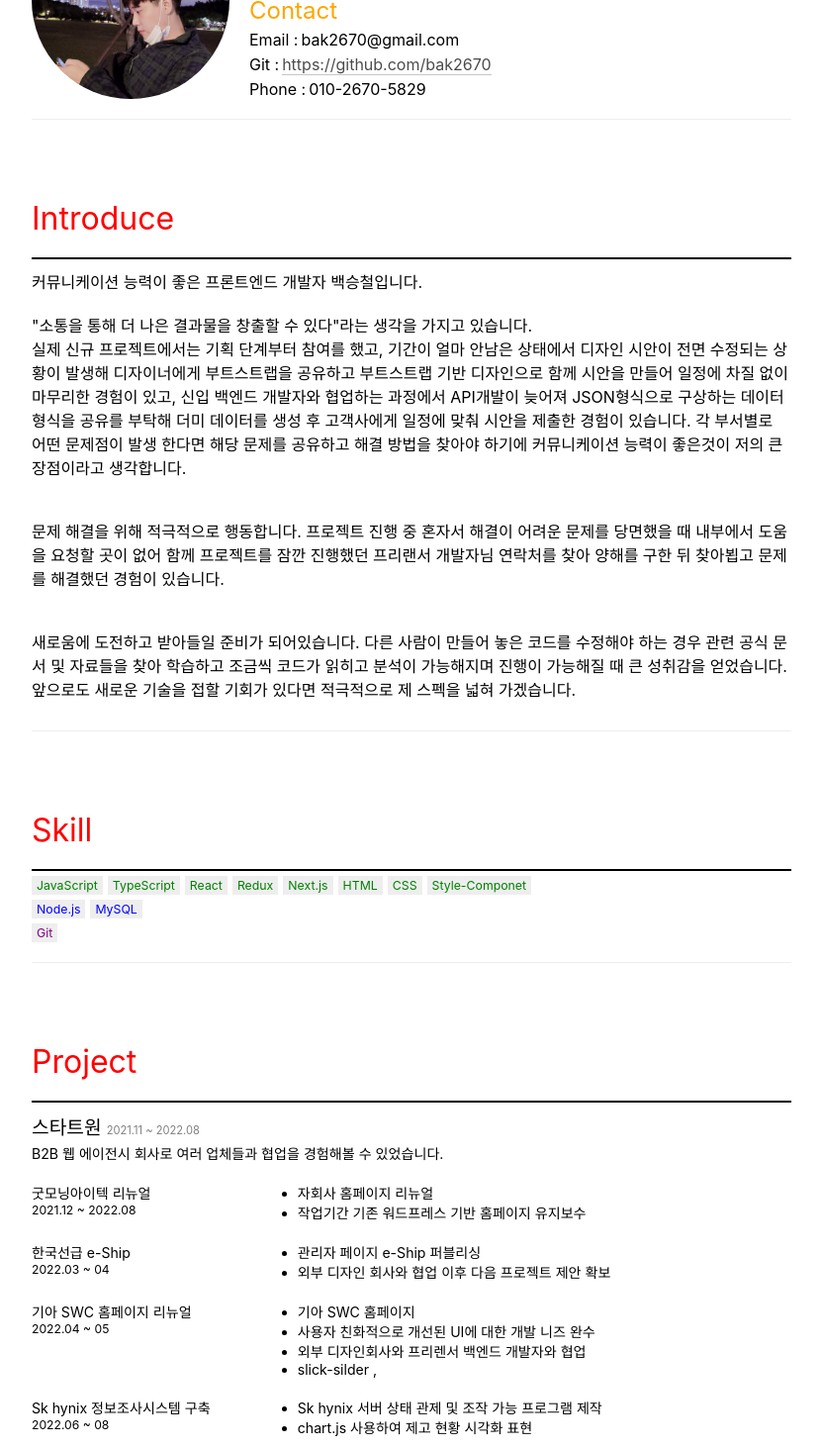
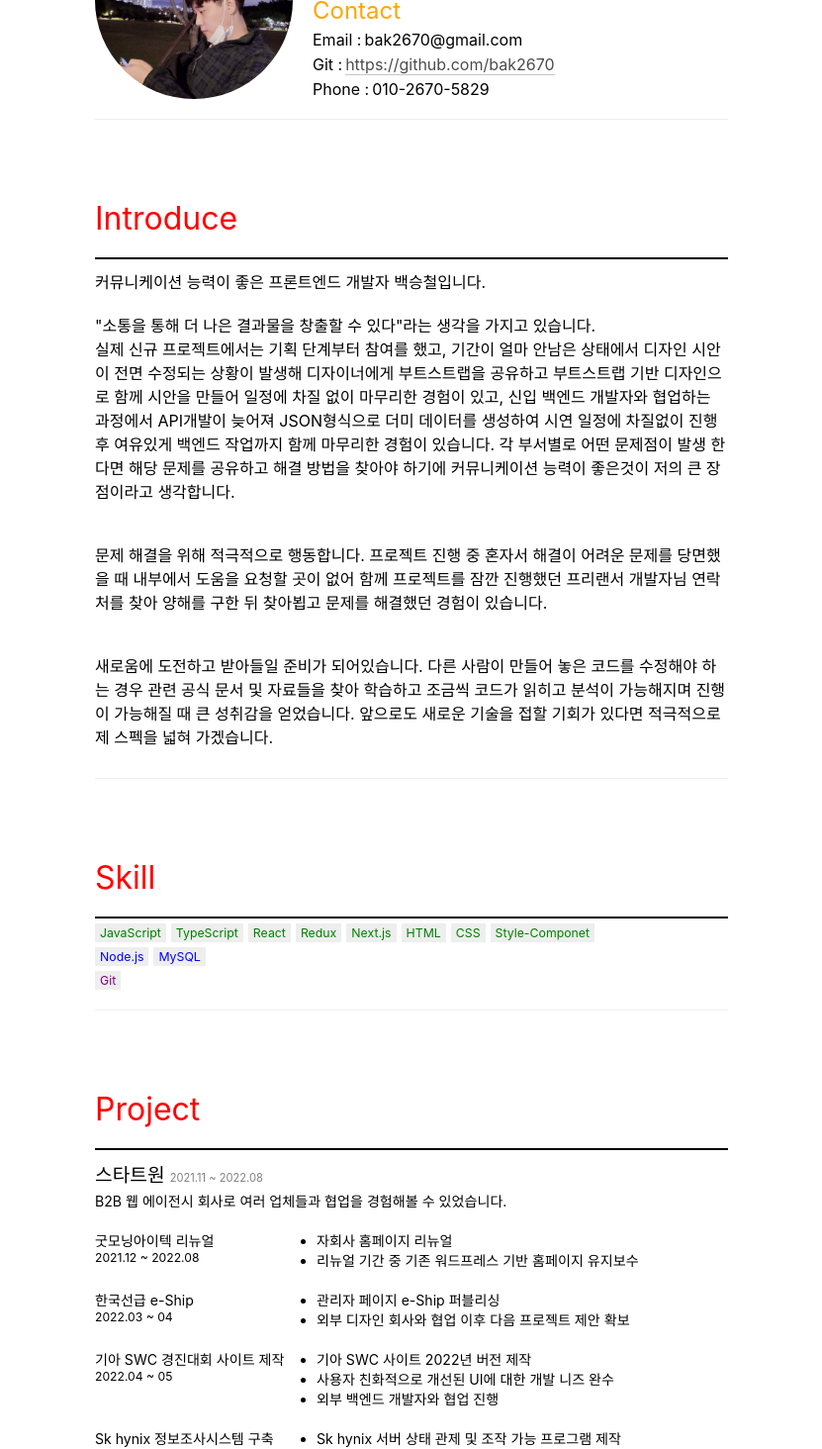
Before and after one commit to bak2670/newportfolio, a React (Create React App) app: page / in a window 1280 px wide. Shown: the part 180-1644 px from the top of the page at 99% size, without its empty margins (224-1055 px from the left). Built offline with nearby package versions, Linux system fonts and the light colour scheme.

Commit message:
텍스트 변경

```diff
--- a/src/component/Intro.tsx
+++ b/src/component/Intro.tsx
@@ -16,10 +16,11 @@ function Intro(){
               커뮤니케이션 능력이 좋은 프론트엔드 개발자 백승철입니다.<br/><br/>
               "소통을 통해 더 나은 결과물을 창출할 수 있다"라는 생각을 가지고 있습니다.<br/>
               실제 신규 프로젝트에서는 기획 단계부터 참여를 했고, 기간이 얼마 안남은 상태에서
-              디자인 시안이 전면 수정되는 상황이 발생해 디자이너에게 부트스트랩을 공유하고 부트스트랩 기반 디자인으로 함께 시안을 만들어
+              디자인 시안이 전면 수정되는 상황이 발생해 디자이너에게 부트스트랩을 공유하고
+              부트스트랩 기반 디자인으로 함께 시안을 만들어
               일정에 차질 없이 마무리한 경험이 있고, 신입 백엔드 개발자와 협업하는 과정에서
-              API개발이 늦어져 JSON형식으로 구상하는 데이터 형식을 공유를 부탁해 더미 데이터를
-              생성 후 고객사에게 일정에 맞춰 시안을 제출한 경험이 있습니다.
+              API개발이 늦어져 JSON형식으로 더미 데이터를 생성하여 시연 일정에 차질없이 진행 후
+              여유있게 백엔드 작업까지 함께 마무리한 경험이 있습니다.
               각 부서별로 어떤 문제점이 발생 한다면 해당 문제를 공유하고 해결 방법을 찾아야 하기에
               커뮤니케이션 능력이 좋은것이 저의 큰 장점이라고 생각합니다.
 
--- a/src/data.json
+++ b/src/data.json
@@ -12,7 +12,7 @@
           "projectdate":"2021.12 ~ 2022.08",
           "projectcontent":[
               "자회사 홈페이지 리뉴얼",
-              "작업기간 기존 워드프레스 기반 홈페이지 유지보수"
+              "리뉴얼 기간 중 기존 워드프레스 기반 홈페이지 유지보수"
           ]
         },
           {
@@ -26,13 +26,12 @@
           },
           {
             "projectid":2,
-            "projectname":"기아 SWC 홈페이지 리뉴얼",
+            "projectname":"기아 SWC 경진대회 사이트 제작",
             "projectdate":"2022.04 ~ 05",
             "projectcontent":[
-                "기아 SWC 홈페이지",
+                "기아 SWC 사이트 2022년 버전 제작",
                 "사용자 친화적으로 개선된 UI에 대한 개발 니즈 완수",
-                "외부 디자인회사와 프리렌서 백엔드 개발자와 협업",
-                "slick-silder , "
+                "외부 백엔드 개발자와 협업 진행"
             ]
           },
           {
--- a/src/style/Common.ts
+++ b/src/style/Common.ts
@@ -5,7 +5,7 @@ export const Section = styled.div`
     margin-bottom: 10px;
     padding: 20px 0px;
 
-    width: 60%;
+    width: 50%;
     margin: 0 auto;
     padding-top: 80px;
 
```
